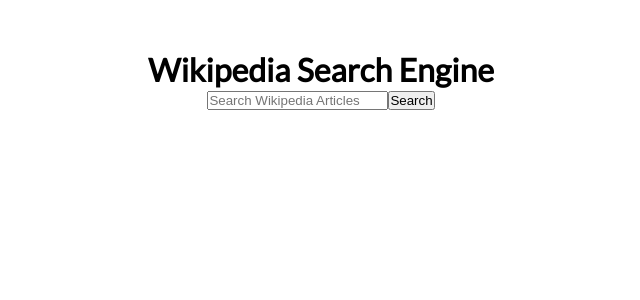
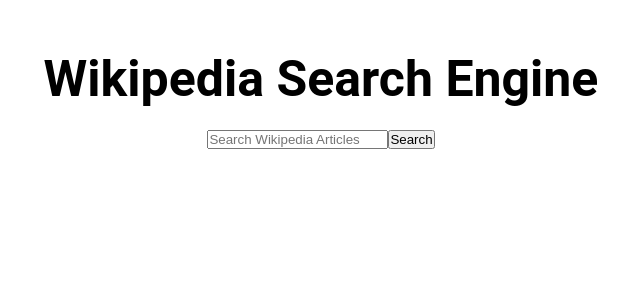
Before and after one commit to mishs/react_app-wikisearch-project, a React (Create React App) app: page / in a window 1280 px wide. Shown: the top 300 px of the page, without its empty margins (319-959 px from the left). Built offline with nearby package versions, Linux system fonts and the light colour scheme.

Commit message:
H1 Caption styling

```diff
--- a/src/App.css
+++ b/src/App.css
@@ -13,3 +13,8 @@
   font-family: 'Lato', sans-serif;
   margin-top: 50px;
 }
+h1 {
+  font-size: 50px;
+  font-family: 'Roboto', lato;
+  margin-bottom: 20px;
+}
```
